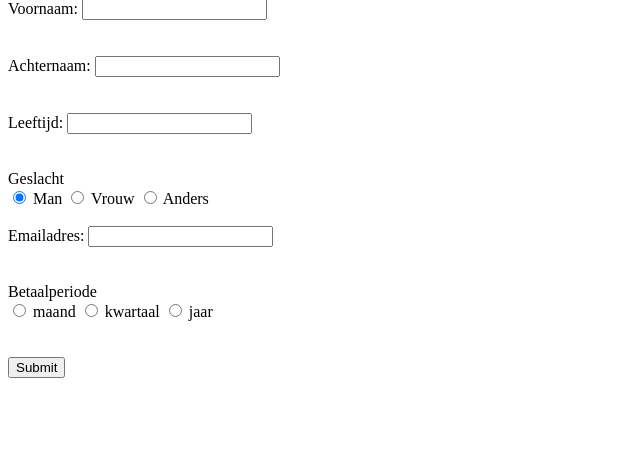
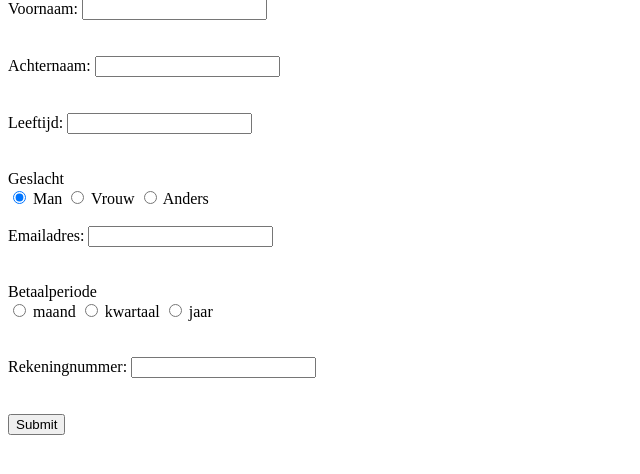
Before and after one commit to RomanWiley/ZZV92, a PHP site: page /formulier.php in a window 1280 px wide. Shown: the part 81-555 px from the top of the page, without its empty margins (0-640 px from the left). Run offline with PHP 8.4, Linux system fonts and the light colour scheme.

Commit message:
rekeningnummer toegevoegd

```diff
--- a/formulier.php
+++ b/formulier.php
@@ -44,6 +44,10 @@ Betaalperiode<br>
 <br>
 <br>
 <br>
+Rekeningnummer: <input type="text" name="rekeningnummer"><br>
+<br>
+<br>
+
 
 <input type="submit" >
 
```
